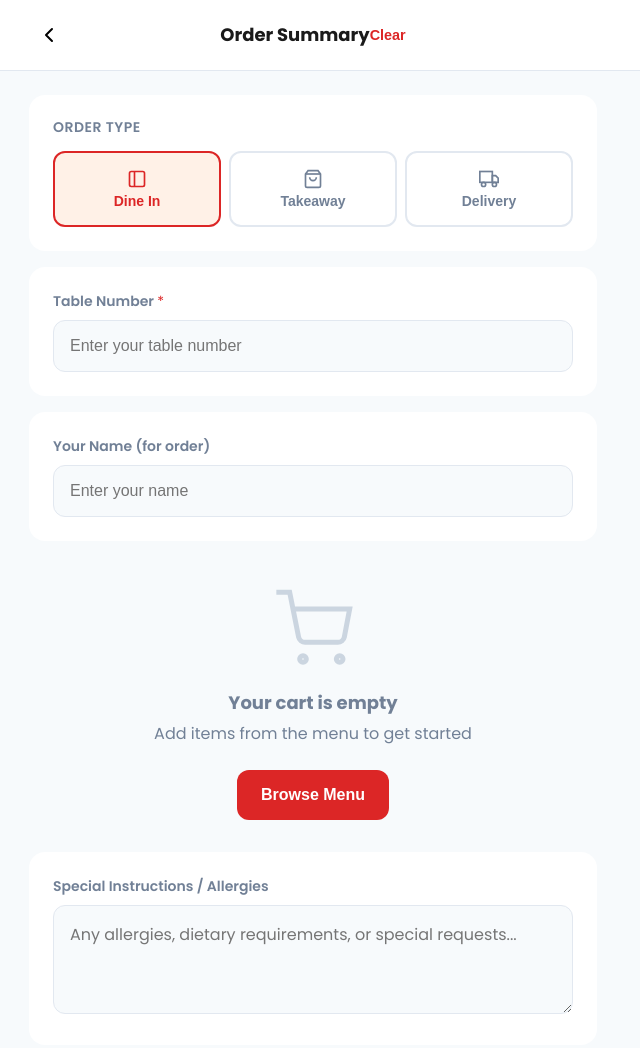
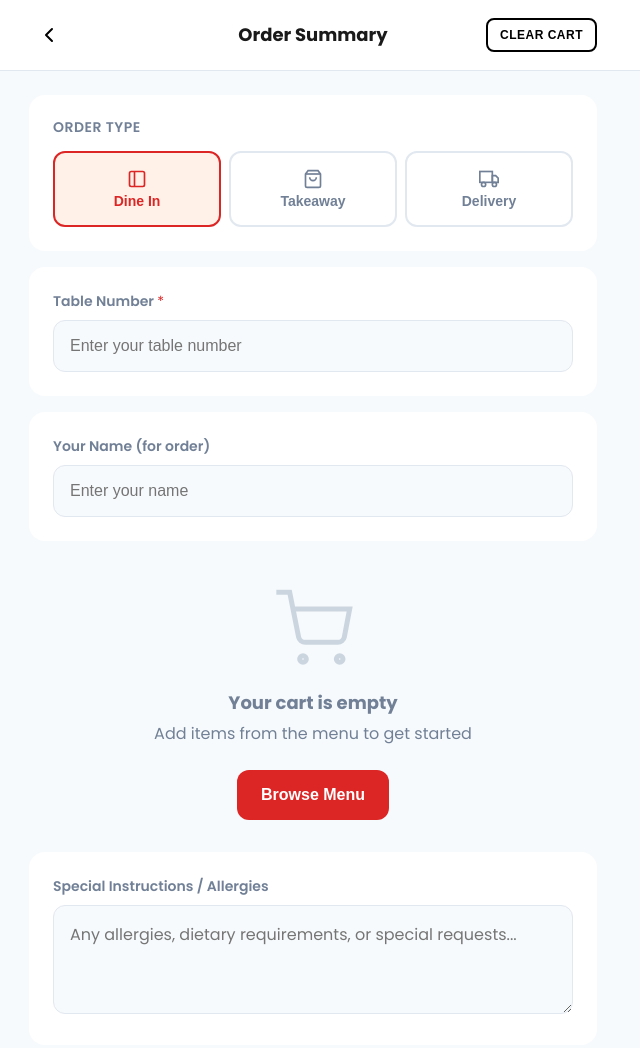
Before and after one commit to Anopa-Works/QORTA, a website: page public/checkout.html in a window 1280 px wide. Shown: the top 1048 px of the page, without its empty margins (327-967 px from the left). Drawn offline with Linux system fonts and the light colour scheme.

Commit message:
refactor 4

```diff
--- a/public/checkout.html
+++ b/public/checkout.html
@@ -135,9 +135,21 @@
                 </svg>
             </button>
             <h1 class="checkout-title">Order Summary</h1>
-            <button class="clear-cart-btn" onclick="clearCart()"
-                style="background: none; border: none; color: #DC2626; font-size: 0.9rem; font-weight: 600; cursor: pointer;">
-                Clear
+            <button class="clear-cart-btn" onclick="clearCart()" style="
+                    background: transparent;
+                    border: 2px solid #000;
+                    color: #000;
+                    font-size: 0.75rem;
+                    font-weight: 700;
+                    cursor: pointer;
+                    padding: 8px 12px;
+                    border-radius: 8px; /* Matching radius-md/lg feel */
+                    text-transform: uppercase;
+                    letter-spacing: 0.5px;
+                    position: absolute;
+                    right: 16px;
+                ">
+                CLEAR CART
             </button>
         </div>
     </header>
```
